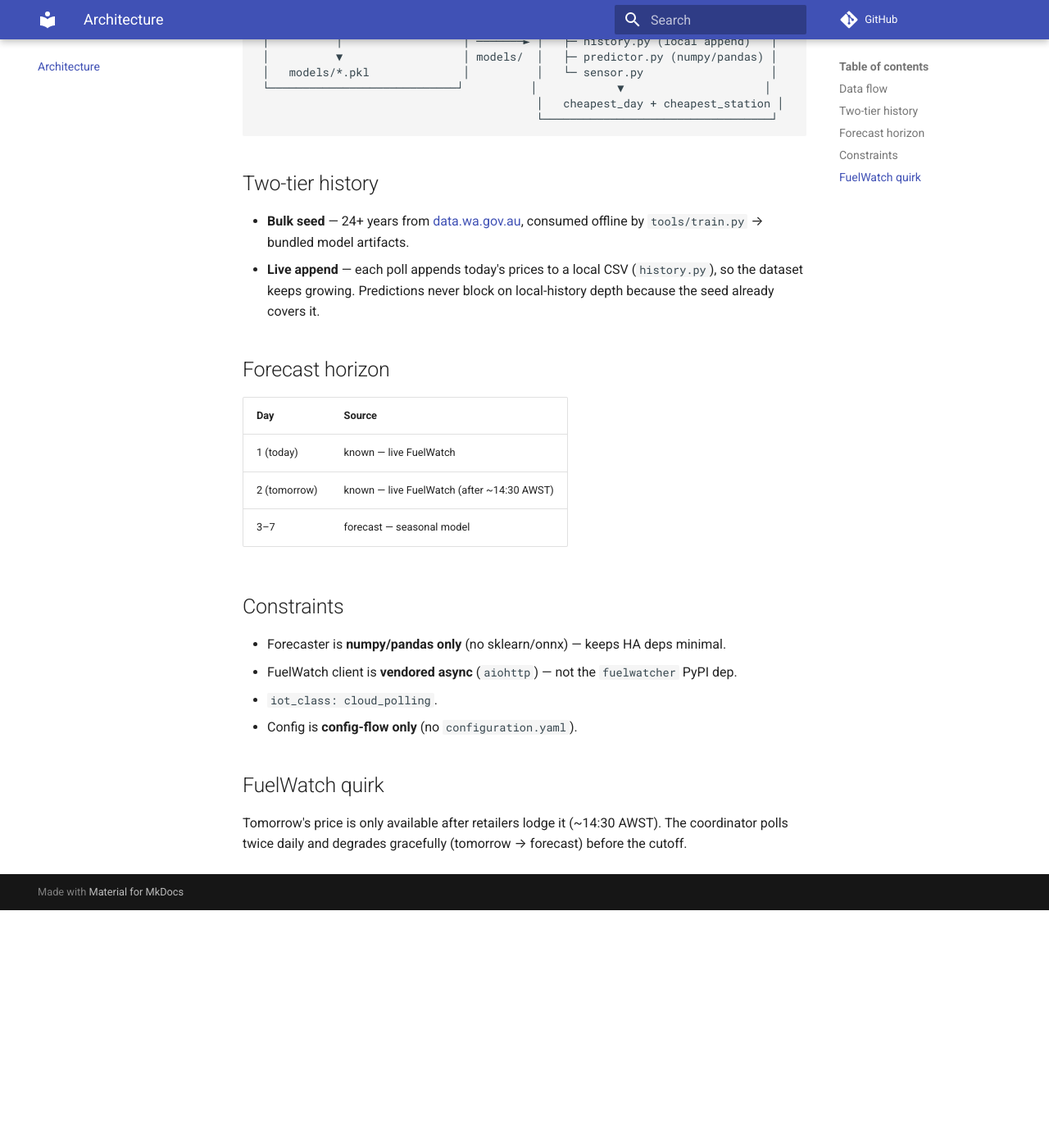
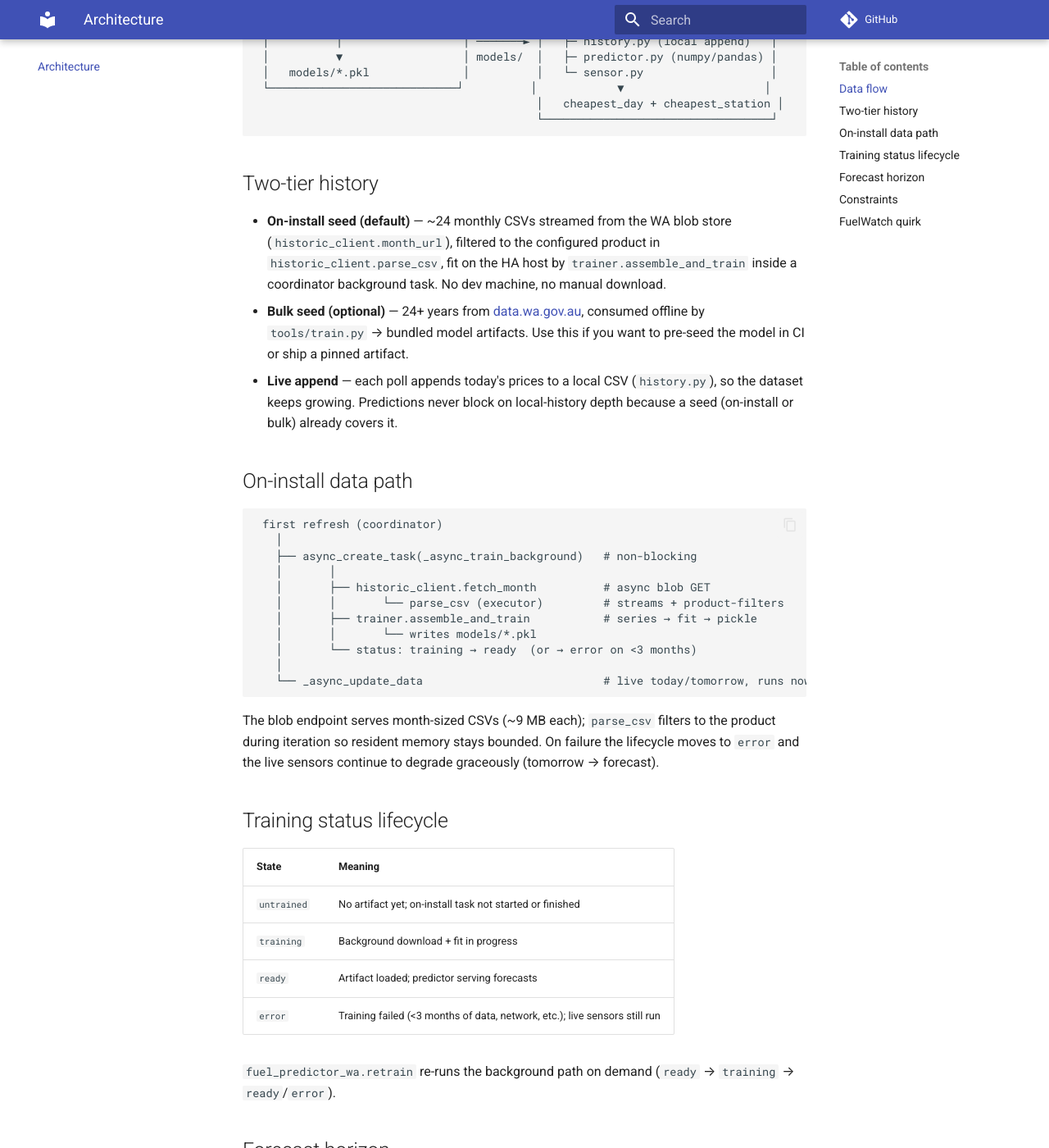
Before and after one commit to madeinoz67/ha-fuel-predictor-wa, an MkDocs documentation site: the page built from docs/architecture.md, in a window 1280 px wide and 1400 px high, scrolled down 381 px. Shown: the whole window at 82% size. Built offline with MkDocs 1.6.1 and Material for MkDocs 9.7.7, drawn with Linux system fonts in a browser that asks for light colours; comment, search, counter and statistics services are not loaded; before the commit the page ends 1491 px from its top, so only the background shows below that.

Commit message:
docs: document automatic on-install training
- README: add 'First-run training (automatic)' section + update Architecture
  diagram to show the on-install background path alongside the offline path.
- architecture.md: split Two-tier history into on-install seed (default),
  bulk seed (optional), live append; add 'On-install data path' diagram and
  'Training status lifecycle' table covering untrained/training/ready/error.
- predictor.py: wrap long docstring line to clear the last ruff E501 baseline.

````diff
--- a/docs/architecture.md
+++ b/docs/architecture.md
@@ -20,11 +20,49 @@
 
 ## Two-tier history
 
-- **Bulk seed** — 24+ years from [data.wa.gov.au](https://catalogue.data.wa.gov.au/dataset/fuelwatch-historic-fuel-prices),
-  consumed offline by `tools/train.py` → bundled model artifacts.
+- **On-install seed (default)** — ~24 monthly CSVs streamed from the WA blob
+  store (`historic_client.month_url`), filtered to the configured product in
+  `historic_client.parse_csv`, fit on the HA host by `trainer.assemble_and_train`
+  inside a coordinator background task. No dev machine, no manual download.
+- **Bulk seed (optional)** — 24+ years from [data.wa.gov.au](https://catalogue.data.wa.gov.au/dataset/fuelwatch-historic-fuel-prices),
+  consumed offline by `tools/train.py` → bundled model artifacts. Use this if
+  you want to pre-seed the model in CI or ship a pinned artifact.
 - **Live append** — each poll appends today's prices to a local CSV
   (`history.py`), so the dataset keeps growing. Predictions never block on
-  local-history depth because the seed already covers it.
+  local-history depth because a seed (on-install or bulk) already covers it.
+
+## On-install data path
+
+```
+ first refresh (coordinator)
+   │
+   ├── async_create_task(_async_train_background)   # non-blocking
+   │       │
+   │       ├── historic_client.fetch_month          # async blob GET
+   │       │       └── parse_csv (executor)         # streams + product-filters
+   │       ├── trainer.assemble_and_train           # series → fit → pickle
+   │       │       └── writes models/*.pkl
+   │       └── status: training → ready  (or → error on <3 months)
+   │
+   └── _async_update_data                           # live today/tomorrow, runs now
+```
+
+The blob endpoint serves month-sized CSVs (~9 MB each); `parse_csv` filters
+to the product during iteration so resident memory stays bounded. On failure
+the lifecycle moves to `error` and the live sensors continue to degrade
+graceously (tomorrow → forecast).
+
+## Training status lifecycle
+
+| State | Meaning |
+|-------|---------|
+| `untrained` | No artifact yet; on-install task not started or finished |
+| `training` | Background download + fit in progress |
+| `ready` | Artifact loaded; predictor serving forecasts |
+| `error` | Training failed (<3 months of data, network, etc.); live sensors still run |
+
+`fuel_predictor_wa.retrain` re-runs the background path on demand (`ready` →
+`training` → `ready`/`error`).
 
 ## Forecast horizon
 
````
Also changed, not shown: README.md (+15 -1 lines), 1 other file.
